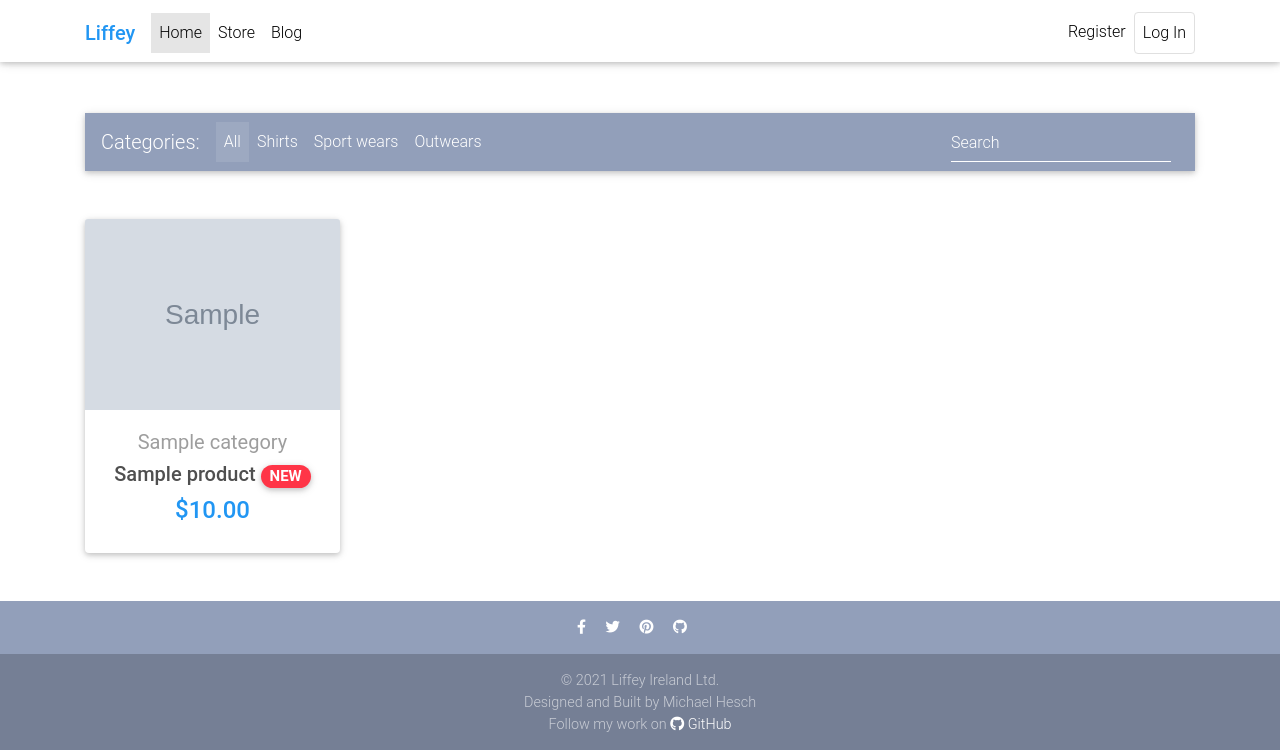
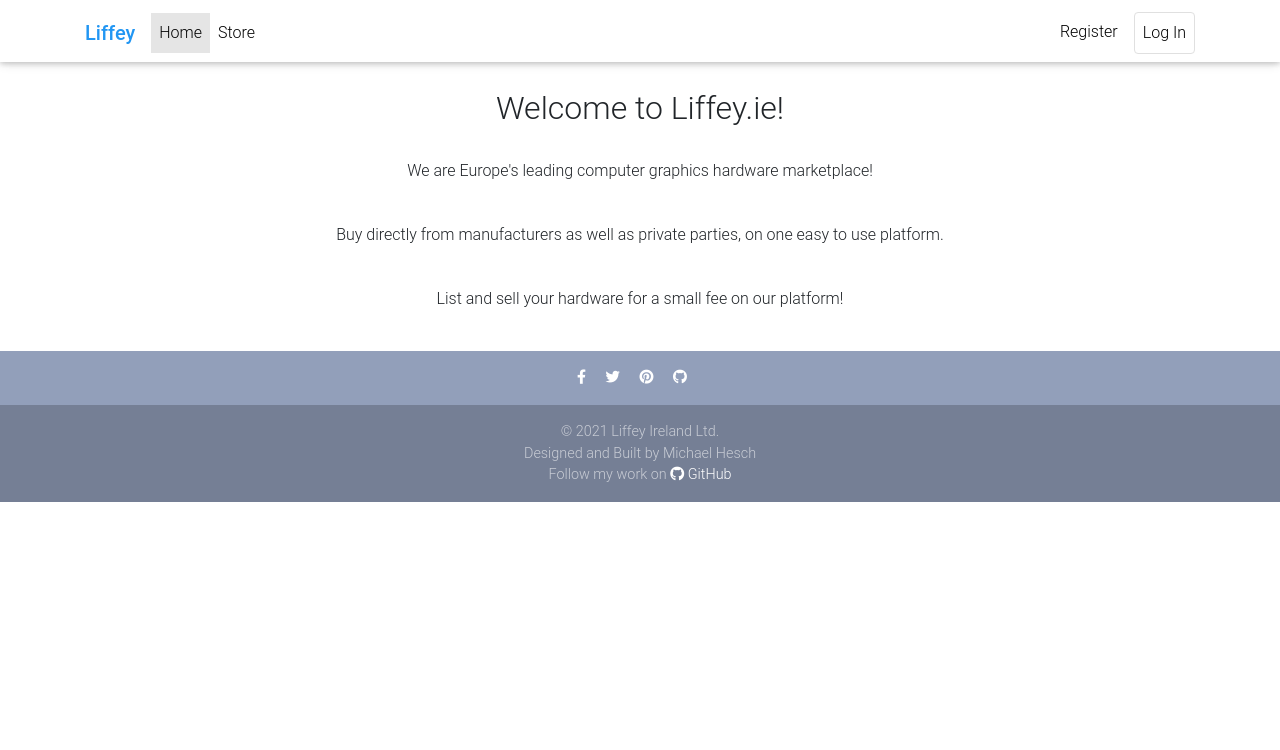
Before and after one commit to michaelhesch/ci-ms-4, a Django app: page / in a window 1280 px wide. Shown: the top 750 px of the page. Run offline with Django 3.2, Linux system fonts and the light colour scheme; tables that the repository leaves empty hold one stand-in row (values such as "Sample post"); grey boxes marked "Sample" are stand-in pictures; some libraries are stand-ins or nearby versions.

Commit message:
Refactor landing page and add store page template & view

```diff
--- /dev/null
+++ b/home/templates/home/index.html
@@ -0,0 +1,23 @@
+{% extends 'base.html' %}
+{% load static %}
+
+{% block title %}Home {% endblock %}
+
+{% block content %}
+<section class="text-center my-4">
+    <!--Grid row-->
+    <div class="row wow fadeIn">
+        <div class="col">
+          <h2>Welcome to Liffey.ie!</h2>
+          <br />
+          <p>We are Europe's leading computer graphics hardware marketplace!</p>
+          <br />
+          <p>Buy directly from manufacturers as well as private parties, on one easy to use platform.</p>
+          <br />
+          <p>List and sell your hardware for a small fee on our platform!</p>
+        </div>
+    </div>
+    <!--Grid row-->
+</section>
+
+{% endblock %}
--- a/templates/index.html
+++ b/home/templates/home/store.html
@@ -1,7 +1,7 @@
 {% extends 'base.html' %}
 {% load static %}
 
-{% block title %}Home {% endblock %}
+{% block title %}Store {% endblock %}
 
 {% block content %}
 <!--Navbar-->
@@ -59,7 +59,7 @@
 <!--/.Navbar-->
 
 <!--Section: Products v.3-->
-<section class="text-center mb-4">
+<section class="text-center my-3">
     <!--Grid row-->
     <div class="row wow fadeIn">
         <!--Grid column-->
--- a/home/urls.py
+++ b/home/urls.py
@@ -1,6 +1,7 @@
 from django.urls import path
 from .views import (
     HomeView,
+    StoreView,
 )
 from product.views import (
     ProductDetail,
@@ -10,4 +11,5 @@ app_name = 'home'
 
 urlpatterns = [
     path('', HomeView.as_view(), name='home'),
+    path('store/', StoreView.as_view(), name='store'),
 ]
--- a/home/views.py
+++ b/home/views.py
@@ -6,3 +6,9 @@ class HomeView(ListView):
     model = Product
     paginate_by = 6
     template_name='index.html'
+
+
+class StoreView(ListView):
+    model = Product
+    paginate_by = 6
+    template_name='store.html'
--- a/templates/base.html
+++ b/templates/base.html
@@ -61,7 +61,7 @@
       <div class="container">
 
         <!-- Brand -->
-        <a class="navbar-brand waves-effect" href="#">
+        <a class="navbar-brand waves-effect" href="{% url 'home:home' %}">
           <strong class="blue-text">Liffey</strong>
         </a>
 
@@ -75,30 +75,53 @@
         <div class="collapse navbar-collapse" id="navbarSupportedContent">
           <!-- Left -->
           <ul class="navbar-nav mr-auto">
-            <li class="nav-item active">
-              <a class="nav-link waves-effect" href="/">Home
+            {% url 'home:home' as url %}
+            <li class="nav-item {% if request.path == url %}active{% endif %}">
+              <a class="nav-link waves-effect" href="{% url 'home:home' %}">Home
+                {% if request.path == url %}
                 <span class="sr-only">(current)</span>
+                {% endif %}
               </a>
             </li>
-            <li class="nav-item">
-              <a class="nav-link waves-effect" href="#">Store</a>
+            {% url 'home:store' as url %}
+            <li class="nav-item {% if request.path == url %}active{% endif %}">
+              <a class="nav-link waves-effect" href="{% url 'home:store' %}">Store
+                {% if request.path == url %}
+                <span class="sr-only">(current)</span>
+                {% endif %}
+              </a>
             </li>
-            <li class="nav-item">
-              <a class="nav-link waves-effect" href="#">Blog</a>
+            <!-- Placeholder for blog -->
+            <!--
+            <li class="nav-item {% if request.path == url %}active{% endif %}">
+              <a class="nav-link waves-effect" href="#">Blog
+                {% if request.path == url %}
+                <span class="sr-only">(current)</span>
+                {% endif %}
+              </a>
             </li>
+            -->
           </ul>
           <!-- Right -->
           <ul class="navbar-nav nav-flex-icons">
             {% if request.user.is_authenticated %}
-              <li class="nav-item">
-                <a class="nav-link waves-effect" href="{% url 'checkout:cart' %}">
-                  <span class="badge red z-depth-1 mr-1"> {{ request.user|cart_counter }} </span>
-                  <i class="fas fa-shopping-cart"></i>
-                  <span class="clearfix d-none d-sm-inline-block"> Cart </span>
+              {% url 'checkout:cart' as url %}
+              <li class="nav-item {% if request.path == url %}active{% endif %}">
+                <a class="nav-link waves-effect"
+                  href="{% url 'checkout:cart' %}">
+                    <span class="badge red z-depth-1 mr-1"> {{ request.user|cart_counter }} </span>
+                    <i class="fas fa-shopping-cart"></i>
+                    <span class="clearfix d-none d-sm-inline-block"> Cart </span>
+                    {% if request.path == url %}
+                    <span class="sr-only">(current)</span>
+                    {% endif %}
                 </a>
               </li>
               <li class="nav-item">
-                <a class="nav-link waves-effect" href="{% url 'profiles:profile' request.user %}">Profile</a>
+                <a class="nav-link waves-effect"
+                  href="{% url 'profiles:profile' request.user %}">
+                  Profile
+                </a>
               </li>
               <li class="nav-item">
                 <a href="{% url 'account_logout' %}"
@@ -107,8 +130,13 @@
                 </a>
               </li>
             {% else %}
-              <li class="nav-item">
-                <a class="nav-link waves-effect" href="{% url 'account_signup' %}">Register</a>
+              {% url 'account_signup' as url %}
+              <li class="nav-item mr-2 {% if request.path == url %}active{% endif %}">
+                <a class="nav-link waves-effect" href="{% url 'account_signup' %}">Register
+                  {% if request.path == url %}
+                    <span class="sr-only">(current)</span>
+                  {% endif %}
+                </a>
               </li>
               <li class="nav-item">
                 <a href="{% url 'account_login' %}"
```
